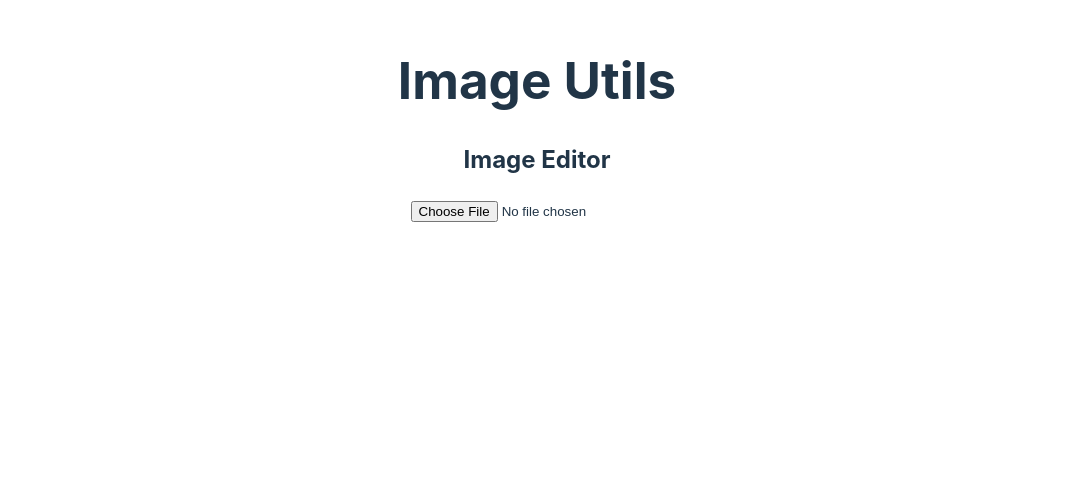
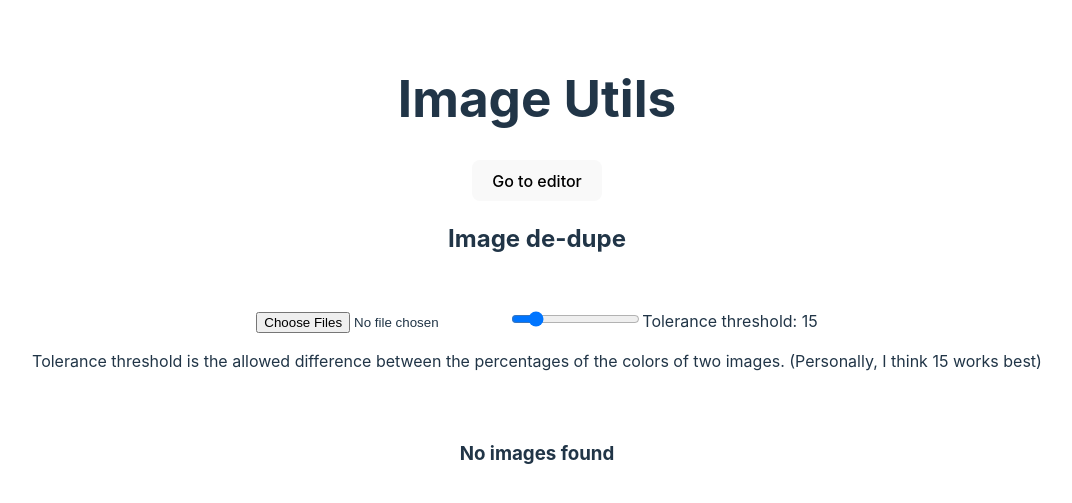
Before and after one commit to iCyuba/image-dedupe, a React (Vite) app: page / in a window 1280 px wide. Shown: the part 139-642 px from the top of the page, without its empty margins (103-1175 px from the left). Built offline with nearby package versions, Linux system fonts and the light colour scheme.

Commit message:
Added buttons to switch between the 2 views

```diff
--- a/src/components/App.tsx
+++ b/src/components/App.tsx
@@ -1,13 +1,28 @@
-// import Duplicates from "./Duplicates";
+import { useState } from "react";
+import Duplicates from "./Duplicates";
 import Editor from "./Editor";
 
+enum View {
+  Duplicates,
+  Editor,
+}
+
 function App() {
+  const [view, setView] = useState(View.Duplicates);
+
   return (
     <>
       <h1>Image Utils</h1>
 
-      {/* <Duplicates /> */}
-      <Editor />
+      {view === View.Duplicates ? (
+        <button onClick={() => setView(View.Editor)}>Go to editor</button>
+      ) : (
+        <button onClick={() => setView(View.Duplicates)}>
+          Go to duplicates
+        </button>
+      )}
+
+      {view === View.Duplicates ? <Duplicates /> : <Editor />}
     </>
   );
 }
```
